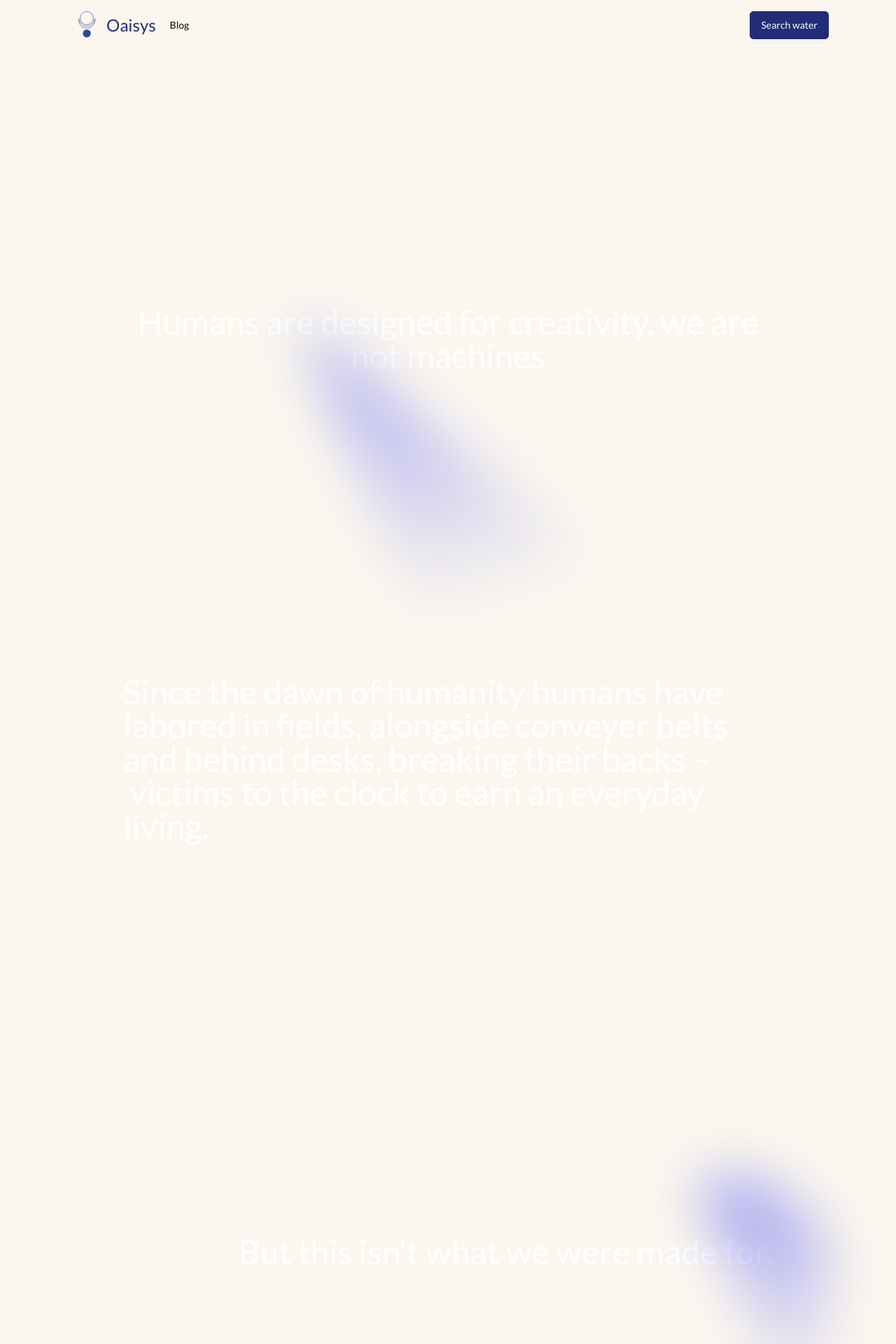
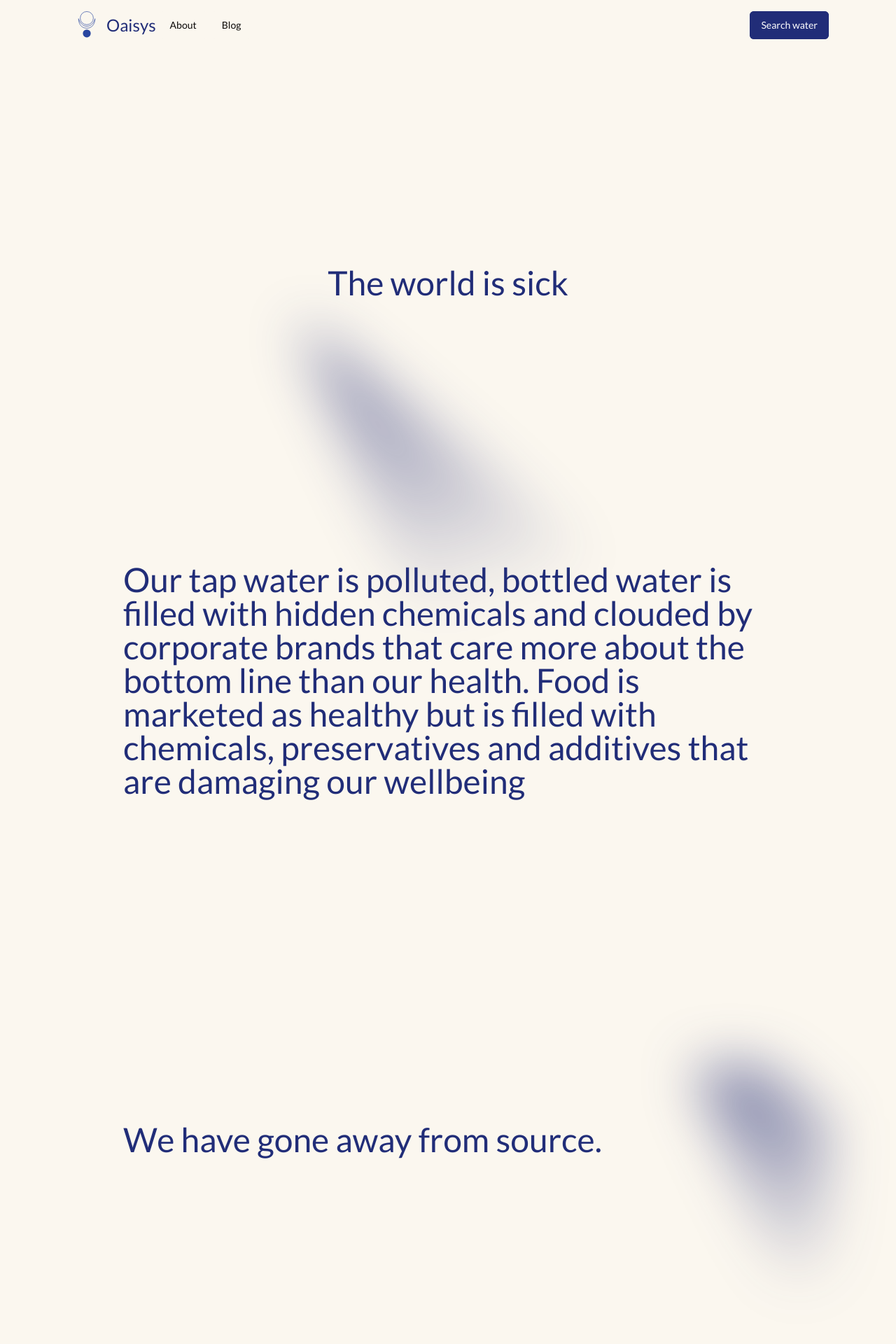
Before and after one commit to rising-dragon401/oasis-water-web, a Next.js app: page /about in a window 1280 px wide. Shown: the top 1920 px of the page at 70% size. Built offline with nearby package versions, Linux system fonts and the light colour scheme.

Commit message:
about page

```diff
--- a/app/about/components/about-section.tsx
+++ b/app/about/components/about-section.tsx
@@ -2,11 +2,11 @@
 
 import { motion } from 'framer-motion'
 import CTAButton from '@/components/cta-button'
+import Typography from '@/components/typography'
 
 const meta = {
-  title: 'Maia manifesto',
-  description:
-    'We propose a new revolution, a one in which mindless unfulfilling work becomes a thing of the past. A world in which we spend more time imagining, connecting and creating.',
+  title: 'About Oaisys',
+  description: 'We are on a mission to empower people to live cleaner and healthier lives.',
   cardImage:
     'https://dcsladfmohmhomyxvhzz.supabase.co/storage/v1/object/public/general/website/twitter_open_graph.png',
 }
@@ -29,7 +29,6 @@ export const metadata = {
     card: 'summary_large_image',
     title: meta.title,
     description: meta.description,
-    creator: '@tellmaia_to',
     images: [meta.cardImage],
   },
 }
@@ -38,12 +37,14 @@ export default function ManifestoSection() {
   return (
     <>
       <motion.div
-        className="text-white p-20 min-h-screen flex justify-center items-center text-center"
+        className="text-white p-10 min-h-[80vh] flex justify-center items-center text-center"
         initial={{ opacity: 0 }}
         animate={{ opacity: 1 }}
         transition={{ duration: 0.5 }}
       >
-        <h1 className="text-5xl">Humans are designed for creativity, we are not machines</h1>
+        <Typography size="5xl" className="text-primary" fontWeight="normal">
+          The world is sick
+        </Typography>
       </motion.div>
 
       {/* Blurred shape */}
@@ -54,8 +55,8 @@ export default function ManifestoSection() {
         <svg xmlns="http://www.w3.org/2000/svg" width="434" height="427">
           <defs>
             <linearGradient id="bs2-a" x1="19.609%" x2="50%" y1="14.544%" y2="100%">
-              <stop offset="0%" stopColor="#6366F1" />
-              <stop offset="100%" stopColor="#6366F1" stopOpacity="0" />
+              <stop offset="0%" stopColor="#232c74" />
+              <stop offset="100%" stopColor="#232c74" stopOpacity="0" />
             </linearGradient>
           </defs>
           <path
@@ -68,14 +69,18 @@ export default function ManifestoSection() {
       </div>
 
       <div className=" text-white p-20 min-h-screen">
-        <h1 className="text-5xl ">
-          Since the dawn of humanity humans have labored in fields, alongside conveyer belts and
-          behind desks, breaking their backs – victims to the clock to earn an everyday living.{' '}
-        </h1>
+        <Typography size="5xl" className="text-primary" fontWeight="normal">
+          Our tap water is polluted, bottled water is filled with hidden chemicals and clouded by
+          corporate brands that care more about the bottom line than our health. Food is marketed as
+          healthy but is filled with chemicals, preservatives and additives that are damaging our
+          wellbeing
+        </Typography>
       </div>
 
       <div className=" text-white p-20 min-h-screen relative">
-        <h1 className="text-5xl text-right">But this isn’t what we were made for. </h1>
+        <Typography size="5xl" className="text-primary" fontWeight="normal">
+          We have gone away from source.
+        </Typography>
         {/* <p className="text-xl">This is a description for section 3.</p> */}
 
         {/* Blurred shape */}
@@ -83,8 +88,8 @@ export default function ManifestoSection() {
           <svg xmlns="http://www.w3.org/2000/svg" width="342" height="393">
             <defs>
               <linearGradient id="bs-a" x1="19.609%" x2="50%" y1="14.544%" y2="100%">
-                <stop offset="0%" stopColor="#6366F1" />
-                <stop offset="100%" stopColor="#6366F1" stopOpacity="0" />
+                <stop offset="0%" stopColor="#232c74" />
+                <stop offset="100%" stopColor="#232c74" stopOpacity="0" />
               </linearGradient>
             </defs>
             <path
@@ -99,21 +104,17 @@ export default function ManifestoSection() {
       </div>
 
       <div className="text-white p-20 min-h-screen">
-        <h1 className="text-5xl italic">
-          The best of humanity lives in the world of collaboration, creativity, exploration and
-          discovery. We have spent so much of our time doing manual labor we have forgotten what it
-          means to be human.
-        </h1>
+        <Typography size="5xl" className="text-primary" fontWeight="normal">
+          All is not lost. More and more people are becoming aware of what is in their water and
+          food. Amazing entrepreneurs are creating new brands built on transparency and quality.
+        </Typography>
         {/* <p className="text-xl">This is a description for section 3.</p> */}
       </div>
 
       <div className=" text-white p-20 min-h-screen relative">
-        <p className="text-xl">
-          Progress and computers have not damaged our quality of life. On the contrary personal
-          computers and the last decades have brought society tremendous freedom and improvements of
-          life. The personal computer allowed anyone to connect with and access any information from
-          anywhere in the world. With each revolution comes more personal freedom.
-        </p>
+        <Typography size="5xl" className="text-primary" fontWeight="normal">
+          Our bodies and earth are capable of healing themselves if we give the the right care.
+        </Typography>
 
         {/* Blurred shape */}
         <div
@@ -123,8 +124,8 @@ export default function ManifestoSection() {
           <svg xmlns="http://www.w3.org/2000/svg" width="434" height="427">
             <defs>
               <linearGradient id="bs3-a" x1="19.609%" x2="50%" y1="14.544%" y2="100%">
-                <stop offset="0%" stopColor="#6366F1" />
-                <stop offset="100%" stopColor="#6366F1" stopOpacity="0" />
+                <stop offset="0%" stopColor="#232c74" />
+                <stop offset="100%" stopColor="#232c74" stopOpacity="0" />
               </linearGradient>
             </defs>
             <path
@@ -138,11 +139,12 @@ export default function ManifestoSection() {
       </div>
 
       <div className=" text-white p-20 min-h-screen relative">
-        <h1 className="text-5xl ">
-          We are proposing a new revolution, a one in which mindless unfulfilling work becomes a
-          thing of the past. A world in which we spend more time imagining, connecting and creating.
-        </h1>
-        <p className="text-xl mt-6">The more you use it the better you become</p>
+        <Typography size="5xl" className="text-primary" fontWeight="normal">
+          We are on a mission to promote transparency in the products we consume and help people
+          live cleaner and healthier lives.
+        </Typography>
+
+        {/* <p className="text-xl mt-6">The more you use it the better you become</p> */}
 
         {/* Blurred shape */}
         <div
@@ -152,8 +154,8 @@ export default function ManifestoSection() {
           <svg xmlns="http://www.w3.org/2000/svg" width="434" height="427">
             <defs>
               <linearGradient id="bs3-a" x1="19.609%" x2="50%" y1="14.544%" y2="100%">
-                <stop offset="0%" stopColor="#6366F1" />
-                <stop offset="100%" stopColor="#6366F1" stopOpacity="0" />
+                <stop offset="0%" stopColor="#232c74" />
+                <stop offset="100%" stopColor="#232c74" stopOpacity="0" />
               </linearGradient>
             </defs>
             <path
@@ -166,11 +168,11 @@ export default function ManifestoSection() {
         </div>
       </div>
 
-      <div className=" text-white p-20 min-h-screen relative">
-        <h1 className="text-5xl text-center">
-          We do not settle for mediocrity, instead we rally around and support the best of human
-          achievement because we know this is what improves the world for us all.
-        </h1>
+      <div className=" text-white p-20 min-h-[70vh] relative">
+        <Typography size="5xl" className="text-primary" fontWeight="normal">
+          We are building a platform that will help you discover and learn about the best products
+          for your health and the health of our planet. Connecting you to source.
+        </Typography>
 
         {/* Blurred shape */}
         <div
@@ -180,8 +182,8 @@ export default function ManifestoSection() {
           <svg xmlns="http://www.w3.org/2000/svg" width="434" height="427">
             <defs>
               <linearGradient id="bs4-a" x1="19.609%" x2="50%" y1="14.544%" y2="100%">
-                <stop offset="0%" stopColor="#A855F7" />
-                <stop offset="100%" stopColor="#6366F1" stopOpacity="0" />
+                <stop offset="0%" stopColor="#232c74" />
+                <stop offset="100%" stopColor="#232c74" stopOpacity="0" />
               </linearGradient>
             </defs>
             <path
--- a/components/email-subscribe.tsx
+++ b/components/email-subscribe.tsx
@@ -1,18 +1,10 @@
 'use client'
 
 import { Button } from '@/components/ui/button'
-import { Input } from '@/components/ui/input'
 import React from 'react'
-import { useToast } from '@/components/ui/use-toast'
 import Typography from '@/components/typography'
-import { useRouter } from 'next/navigation'
 
 export default function EmailSubscribe() {
-  const toast = useToast()
-  const router = useRouter()
-
-  const [email, setEmail] = React.useState('')
-
   return (
     <div className="flex flex-col max-w-lg justify-start  space-x-2">
       <div>
--- a/components/home-navbar.tsx
+++ b/components/home-navbar.tsx
@@ -30,6 +30,12 @@ export default function HomeMenu() {
         </NavigationMenuItem>
 
         <NavigationMenuItem>
+          <Link href="/about" className={navigationMenuTriggerStyle()}>
+            About
+          </Link>
+        </NavigationMenuItem>
+
+        <NavigationMenuItem>
           <Link href="/blog" className={navigationMenuTriggerStyle()}>
             Blog
           </Link>
```
